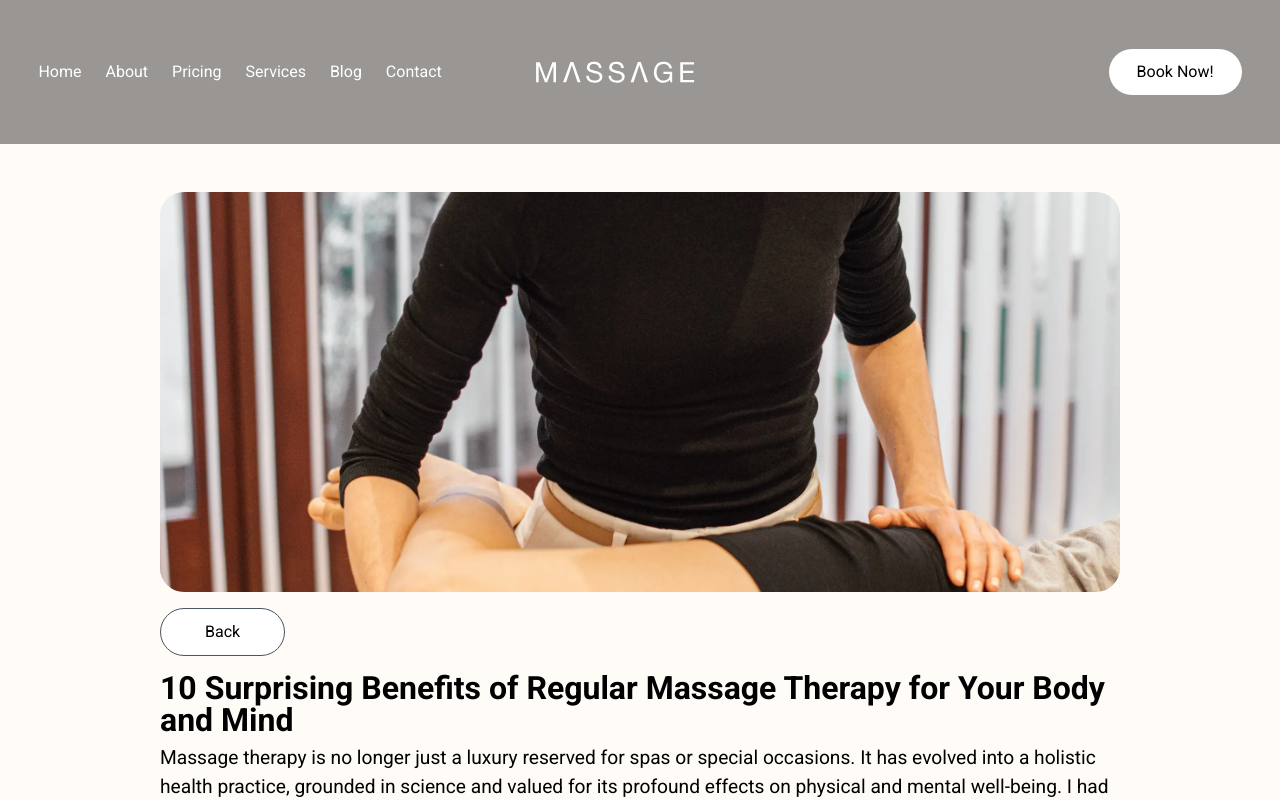
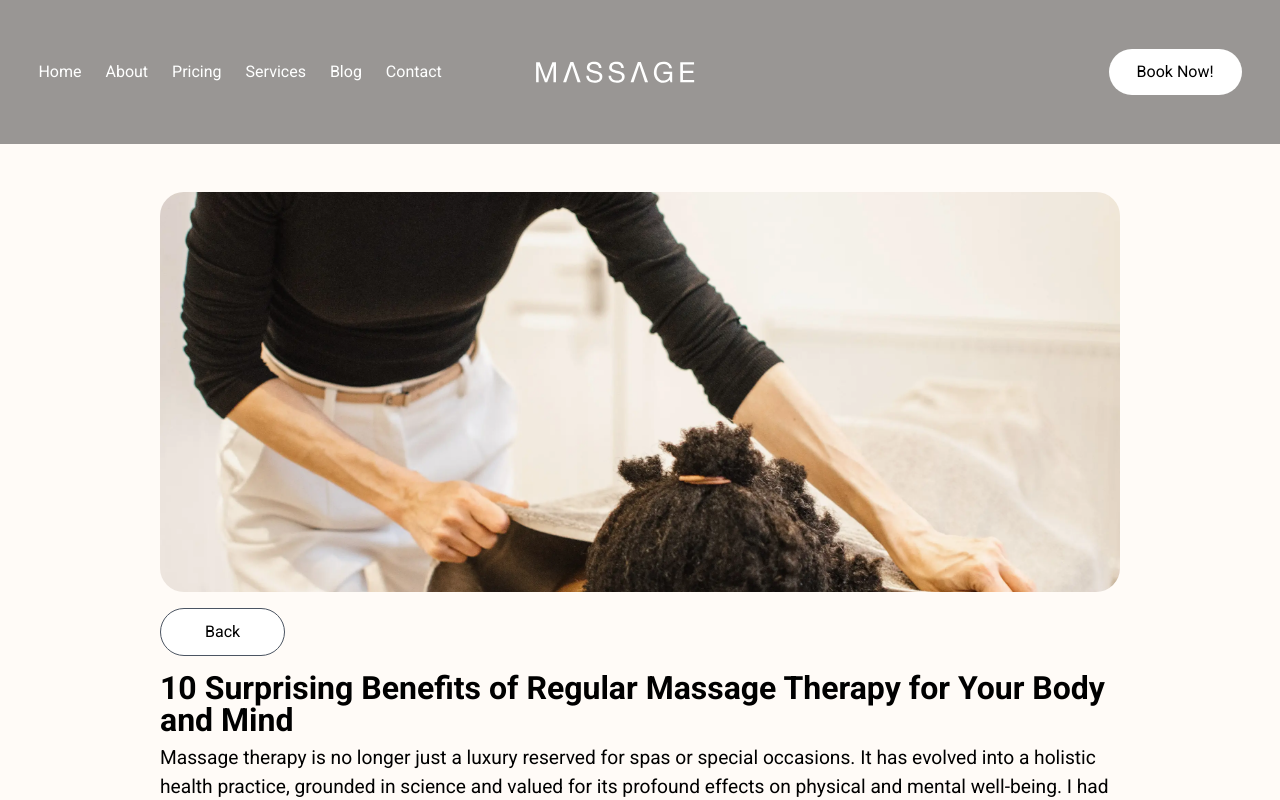
Before and after one commit to lbourke1234/massageTherapy, a Next.js app: page /blog/ten-benefits-of-massage-therapy-for-body-and-mind in a window 1280 px wide. Shown: the top 800 px of the page. Built offline with nearby package versions, Linux system fonts and the light colour scheme.

Commit message:
blog image corrected

```diff
--- a/src/app/pages/blogPosts/TenBenefitsOfRegularMassage.jsx
+++ b/src/app/pages/blogPosts/TenBenefitsOfRegularMassage.jsx
@@ -7,12 +7,8 @@ import Heading1 from "./components/Heading1";
 import BespokeButton from "./BespokeButton";
 import Paragraph from "./components/Paragraph";
 import Bold from "./components/Bold";
-import Reference from "./components/Reference";
 import ContactInfo from "../contactInfo/ContactInfo";
-import Picture from "/public/resources/blogPosts/back-2.webp";
-import UnorderedList from "./components/UnorderedList";
-import ListItem from "./components/ListItem";
-import OrderedList from "./components/OrderedList";
+import Picture from "/public/resources/blogPosts/ten-benefits-of-massage.webp";
 import Heading2 from "./components/Heading2";
 
 const TenBenefitsOfRegularMassage = () => {
@@ -28,7 +24,7 @@ const TenBenefitsOfRegularMassage = () => {
           width={1792}
           sizes="(min-width: 800px) 75vw, 95vw"
           placeholder="blur"
-          alt="Healthy person reading while drinking a hot drink, with oats and healthy food"
+          alt="Marta massaging a client in London"
           loading="eager"
         />
         <Link href={"/blog"}>
```
